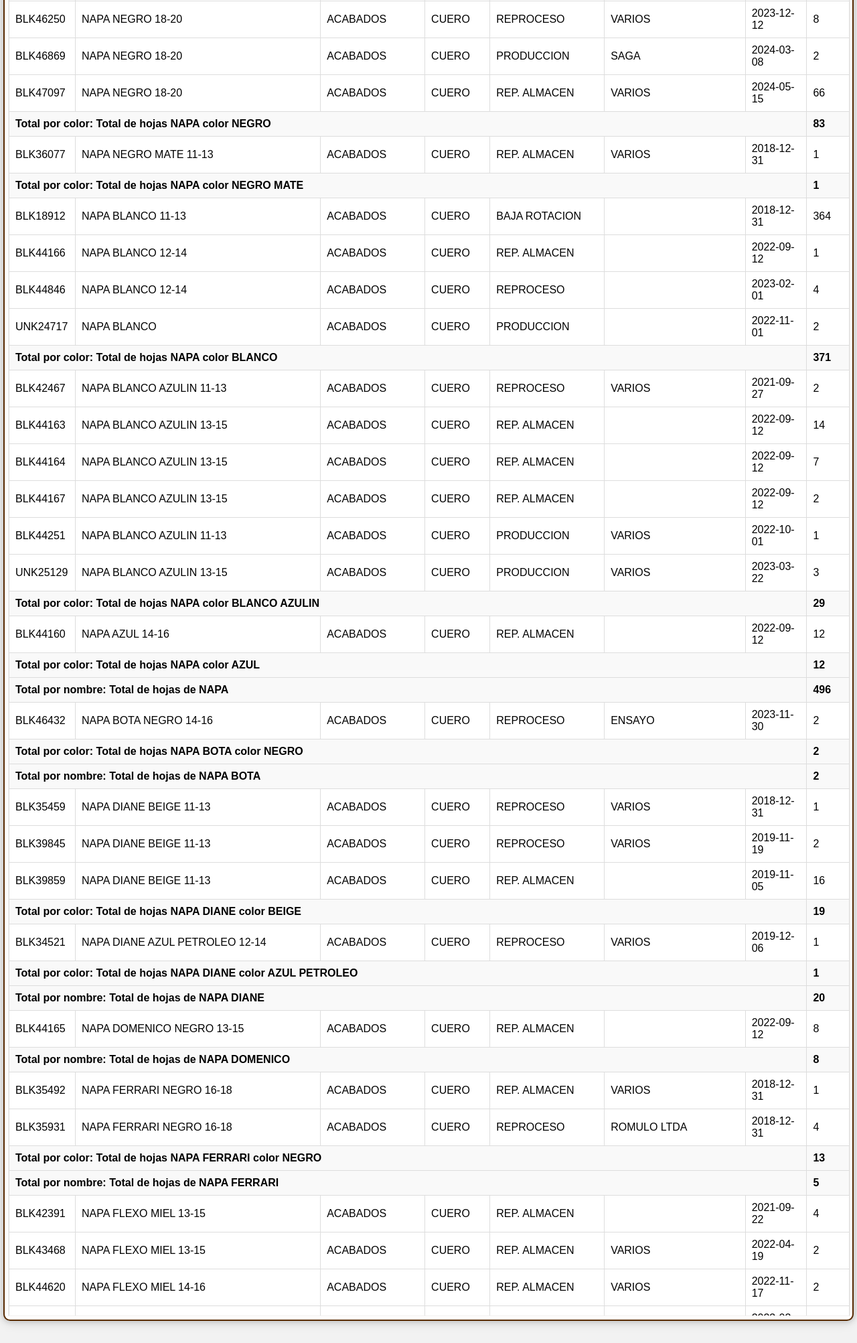
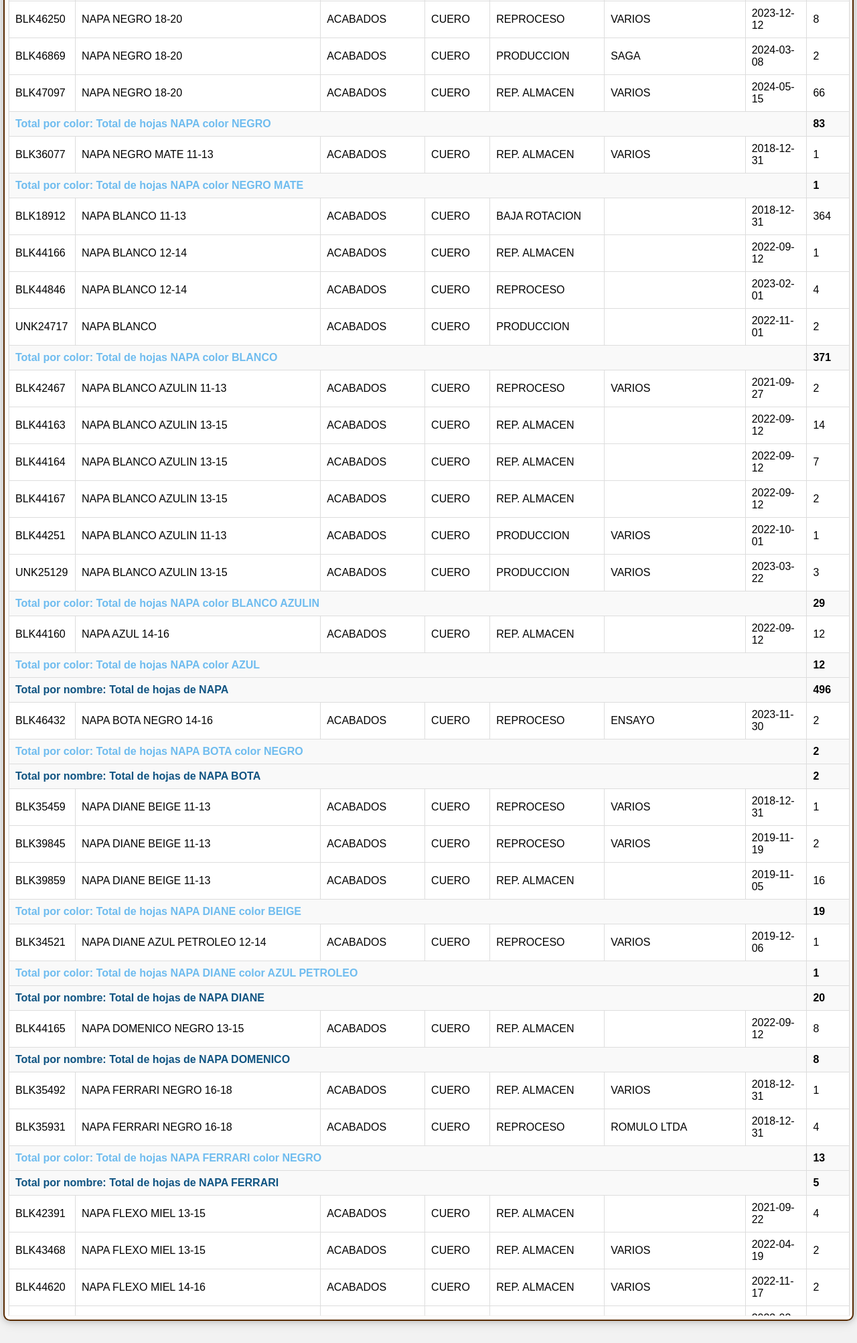
Before and after one commit to edixon897/acondicionado, a Flask app: page /inicio in a window 1280 px wide. Shown: the part 320-2325 px from the top of the page at 67% size. Run offline with Flask 3, Linux system fonts and the light colour scheme; a user stored in the database is signed in; data comes from the database, SQL or seed files in the repository.

Commit message:
ultimo prueba

```diff
--- a/route/inicio.py
+++ b/route/inicio.py
@@ -96,10 +96,7 @@ def inicio():
         #for (nombre, color), total_hojas in total_hojas_por_nombre_color.items():
          #   datos_agrupados.append((None, f"Total de hojas de {nombre} color {color}", None, None, None, None, None, total_hojas, None, None))
 
-        #la cantidad total de filas
-        sql_count = "SELECT COUNT(*) FROM recepcion_eco"
-        cursor.execute(sql_count)
-        total_rows = cursor.fetchone()[0]
+
 
     except Exception as e:
 
@@ -109,7 +106,7 @@ def inicio():
         close_connection(connection)
 
 
-    return render_template('inicio.html', username=session['username'], rol=session['rol'], busqu=data, dato=datos_agrupados, total_rows=total_rows)
+    return render_template('inicio.html', username=session['username'], rol=session['rol'], busqu=data, dato=datos_agrupados)
 
 
 @app.route('/produc_filtrar', methods=['GET'])
--- a/static/javascript/bucardInicio.js
+++ b/static/javascript/bucardInicio.js
@@ -1,3 +1,22 @@
+function ajustarColspan() {
+    const filas = document.querySelectorAll('.colspan-dinamico');
+    const anchoPantalla = window.innerWidth;
+
+    filas.forEach(fila => {
+        if (anchoPantalla <= 768) {
+            fila.setAttribute('colspan', '3'); // Móvil
+        } else {
+            fila.setAttribute('colspan', '7'); // Escritorio
+        }
+    });
+}
+
+// Llamar la función al cargar y al redimensionar
+window.addEventListener('load', ajustarColspan);
+window.addEventListener('resize', ajustarColspan);
+
+
+
 document.addEventListener('DOMContentLoaded', (event) => {
     let currentPage = 1;
     let perPage = 10000;
@@ -59,13 +78,34 @@ document.addEventListener('DOMContentLoaded', (event) => {
             if (item[0] === null) {
                 if (item[1] !== null) {
                     row.classList.add('total-row');
-                    row.innerHTML = `<td style="color: rgba(78, 177, 253, 0.964);" colspan="9">${item[1]}: ${item[7]}</td>`;
-                }  else if (item[3] !== null && item[2] === null) {
+                    row.innerHTML = `
+                        <td class="colspan-dinamico" colspan="7" style="color: #105482;">
+                            <strong>${item[1]}</strong>
+                        </td>
+                        <td data-label="Hojas" style="font-weight: bold;">
+                            ${item[7]}
+                        </td>
+                    `;
+                } else if (item[3] !== null && item[2] === null) {
                     row.classList.add('total-row');
-                    row.innerHTML = `<td style="color: rgb(64, 80, 230);" colspan="9">${item[3]}: ${item[7]}</td>`;
+                    row.innerHTML = `
+                        <td class="colspan-dinamico" colspan="7" style="color: #1f5376;">
+                            <strong>${item[3]}</strong>
+                        </td>
+                        <td data-label="Hojas" style="font-weight: bold;">
+                            ${item[7]}
+                        </td>
+                    `;
                 } else if (item[2] !== null && item[3] === null) {
                     row.classList.add('total-row');
-                    row.innerHTML = `<td style="color: rgb(0, 4, 255);" colspan="9">${item[2]}: ${item[7]} </td>`;
+                    row.innerHTML = `
+                        <td class="colspan-dinamico" colspan="7" style="color: #6fbcef;">
+                            <strong>${item[2]}</strong>
+                        </td>
+                        <td data-label="Hojas" style="font-weight: bold;">
+                            ${item[7]}
+                        </td>
+                    `;
                 }
             } else {
                 let formattedDate = new Date(item[6]).toISOString().split('T')[0];
@@ -73,13 +113,12 @@ document.addEventListener('DOMContentLoaded', (event) => {
                     <td>${item[0]}</td>
                     <td>${item[1]} ${item[2]} ${item[8]}</td>
                     <td>${item[3]}</td>
-
                     <td data-label="Tip. Produ">${item[4]}</td>
                     <td data-label="tipo_produccion">${item[5]}</td>
                     <td data-label="cliente">${item[9]}</td>
                     <td data-label="Fecha">${formattedDate}</td>
                     <td data-label="Hojas">${item[7]}</td>
-                     <td class="ver-mas-cell">
+                    <td class="ver-mas-cell">
                         <button class="ver-mas-btn">
                             <img class="ver-mas" src="/static/img/vista.png" alt="Ver más">
                         </button>
@@ -89,6 +128,7 @@ document.addEventListener('DOMContentLoaded', (event) => {
 
             tableBody.appendChild(row);
         });
+        ajustarColspan();
 
         attachEventListeners();
     }
@@ -109,10 +149,11 @@ document.addEventListener('DOMContentLoaded', (event) => {
                     <p><strong>Fecha:</strong> ${rowData[6]}</p>
                     <p><strong>Hojas:</strong> ${rowData[7]}</p>
                 `;
+                modal.style.display = 'block';
 
-                modal.style.display = 'block';
             });
         });
+        ajustarColspan();
     }
 
     closeModal.addEventListener('click', () => {
@@ -215,3 +256,5 @@ document.addEventListener('DOMContentLoaded', function() {
                 }
             });
         });
+
+        window.addEventListener('resize', ajustarColspan);
--- a/templates/inicio.html
+++ b/templates/inicio.html
@@ -235,7 +235,7 @@
                                     {% if producto[2] is not none %}
                                         <!-- Fila de total de hojas por color -->
                                         <tr class="total-row">
-                                            <td class="colspan-dinamico" colspan="7">
+                                            <td class="colspan-dinamico" colspan="7" style="color: #6fbcef;">
                                                 Total por color: <strong>{{ producto[2] }}</strong>
                                             </td>
                                             <td data-label="Hojas" style="font-weight: bold;">
@@ -245,7 +245,7 @@
                                     {% elif producto[1] is not none %}
                                         <!-- Fila de total de hojas por nombre y color -->
                                         <tr class="total-row">
-                                            <td class="colspan-dinamico" colspan="7">
+                                            <td class="colspan-dinamico" colspan="7" style="color: #105482;">
                                                 Total por nombre: <strong>{{ producto[1] }}</strong>
                                             </td>
                                             <td data-label="Hojas" style="font-weight: bold;">
@@ -255,7 +255,7 @@
                                     {% elif producto[3] is not none %}
                                         <!-- Fila de total por sección -->
                                         <tr class="total-row">
-                                            <td class="colspan-dinamico" colspan="7">
+                                            <td class="colspan-dinamico" colspan="7" style="color: #1f5376;">
                                                 Total por sección: <strong>{{ producto[3] }}</strong>
                                             </td>
                                             <td data-label="Hojas" style="font-weight: bold;">
@@ -319,28 +319,12 @@
 
   <script src="/static/javascript/bucardInicio.js"></script>
   <script src="/static/javascript/menu.js"></script>
-  <script src="/static/javascript/menejo_Tabla.js"></script>
+
   <script>
     window.addEventListener('load', function() {
         document.body.classList.add('loaded');
         document.getElementById('content').style.display = 'block';
     });
-    function ajustarColspan() {
-    const filas = document.querySelectorAll('.colspan-dinamico');
-    const anchoPantalla = window.innerWidth;
-
-    filas.forEach(fila => {
-        if (anchoPantalla <= 768) {
-            fila.setAttribute('colspan', '3'); // Móvil
-        } else {
-                fila.setAttribute('colspan', '7'); // Escritorio
-            }
-        });
-    }
-
-    // Llamar la función al cargar y al redimensionar
-    window.addEventListener('load', ajustarColspan);
-    window.addEventListener('resize', ajustarColspan);
 
 
   </script>
```
